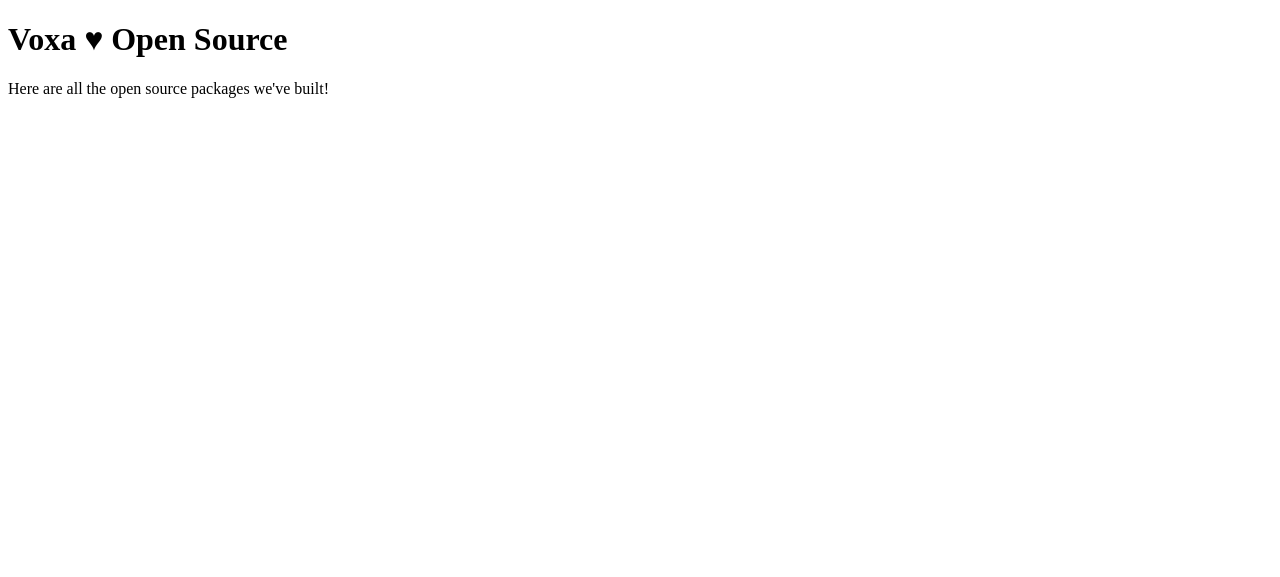
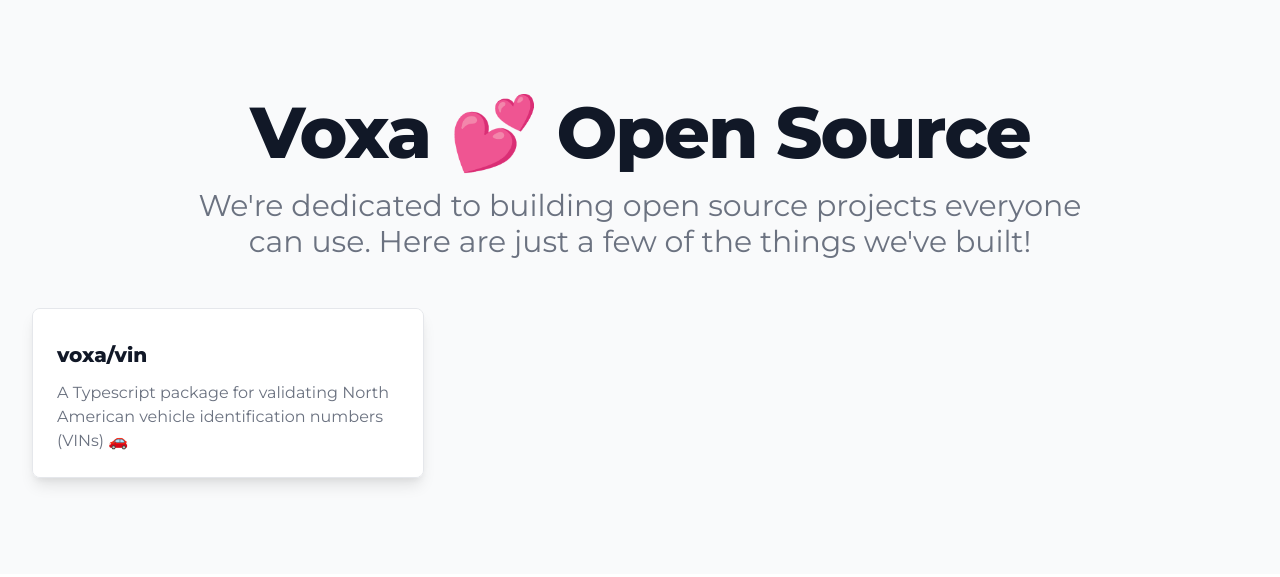
Before and after one commit to Voxa/packages, a plain HTML site: page index.html in a window 1280 px wide. Drawn offline with nearby package versions, Linux system fonts and the light colour scheme.

Commit message:
Update index.html

```diff
--- a/index.html
+++ b/index.html
@@ -1,12 +1,51 @@
-<!DOCTYPE html>
-<html lang="en">
-<head>
-    <meta charset="utf-8">
-    <title>Packages from Voxa Open Source</title>
-</head>
+<!doctype html>
+<html>
 
-<body>
-    <h1>Voxa ♥ Open Source</h1>
-    <p>Here are all the open source packages we've built!</p>
-</body>
+    <head>
+        <meta charset="UTF-8" />
+        <meta name="viewport" content="width=device-width, initial-scale=1.0" />
+
+        <link href="https://unpkg.com/tailwindcss@^2/dist/tailwind.min.css" rel="stylesheet">
+    </head>
+
+    <body>
+        <style>
+            @import url('https://fonts.googleapis.com/css2?family=Montserrat:wght@400;800&display=swap');
+
+            body {
+                font-family: 'Montserrat', sans-serif;
+            }
+        </style>
+
+        <main class="bg-gray-50 max-w-7xl mx-auto py-16 sm:py-24 px-4 sm:px-6 lg:px-8">
+
+            <div class="text-center">
+                <p class="text-5xl font-extrabold text-gray-900 sm:text-6xl sm:tracking-tight lg:text-7xl">Voxa 💕 Open Source
+                </p>
+                <p class="text-xl max-w-2xl lg:max-w-4xl mt-5 mx-auto text-gray-500 sm:text-2xl lg:text-3xl">We're dedicated to
+                    building open source
+                    projects everyone can use. Here are just a few of the things we've built!</p>
+            </div>
+
+
+            <div class="relative max-w-7xl mx-auto">
+                <div class="mt-12 max-w-lg mx-auto grid gap-5 lg:grid-cols-3 lg:max-w-none">
+                    <div
+                        class="flex flex-col rounded-lg overflow-hidden transform hover:-rotate-2 transition border border-4 shadow-lg">
+                        <div class="flex-1 bg-white p-6 flex flex-col justify-between">
+                            <div class="flex-1">
+                                <a href="https://github.com/voxa/vin" class="block mt-2">
+                                    <p class="text-xl font-semibold text-gray-900 lowercase">
+                                        Voxa/vin
+                                    </p>
+                                    <p class="mt-3 text-base text-gray-500">
+                                        A Typescript package for validating North American vehicle identification numbers (VINs) 🚗
+                                    </p>
+                                </a>
+                            </div>
+                        </div>
+                    </div>
+        </main>
+    </body>
+
 </html>
```
